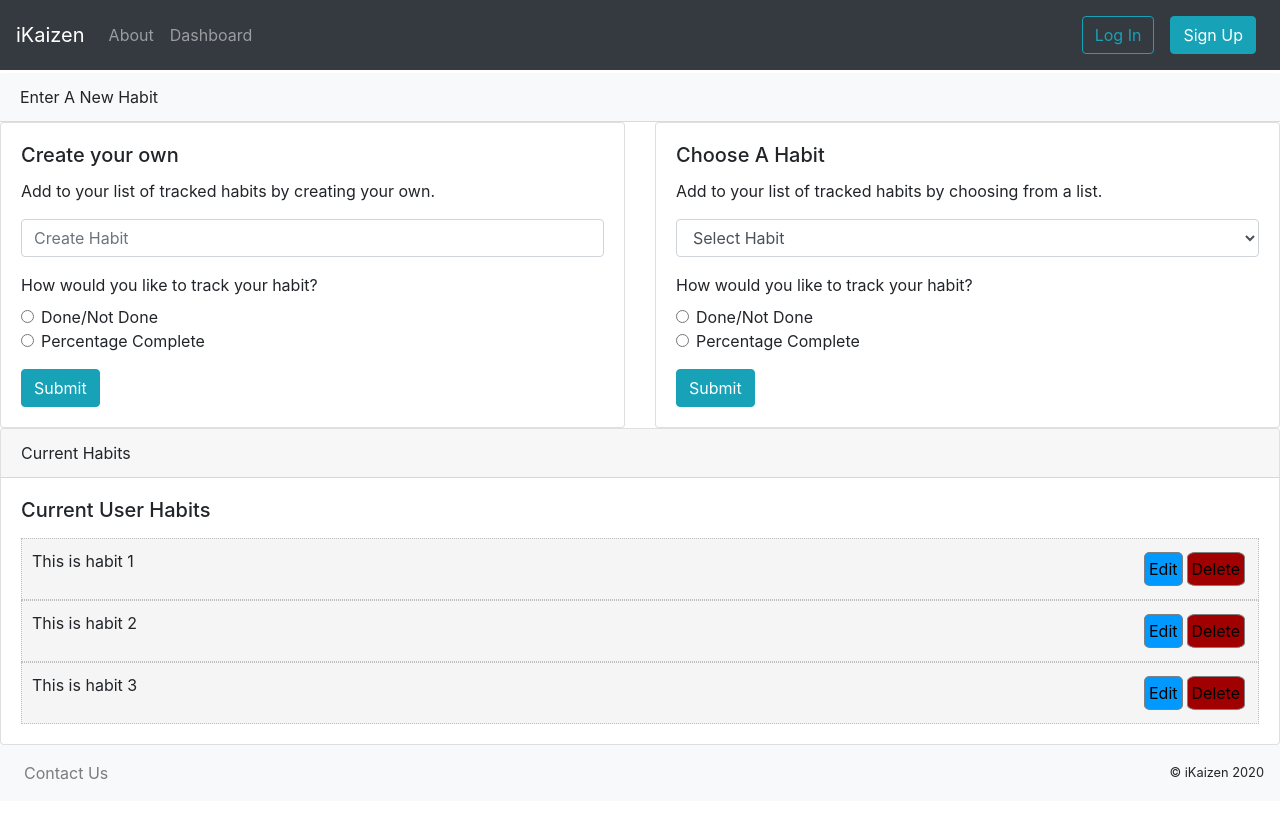
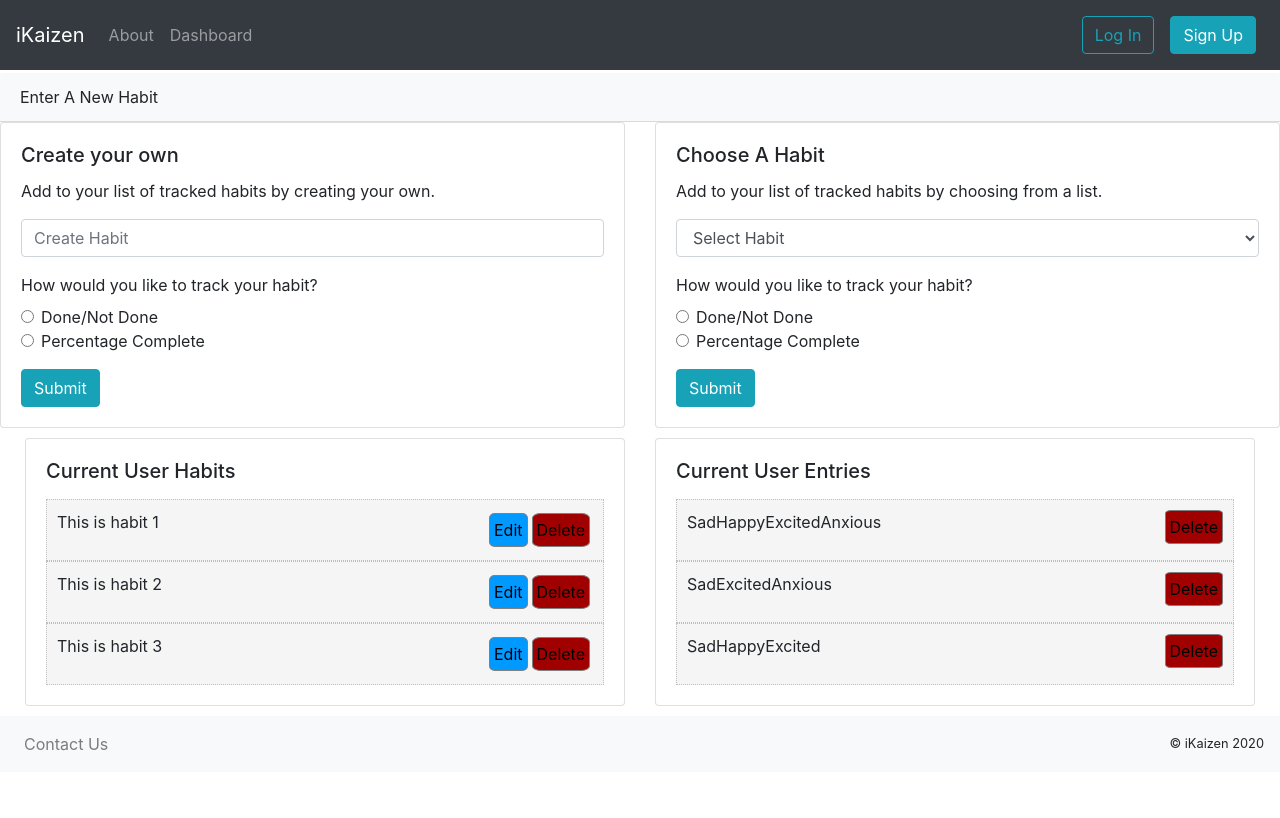
Before and after one commit to Ashley-Owens/iKaizen, a React (Create React App) app in the folder client/: page /Dashboard in a window 1280 px wide. Shown: the top 818 px of the page. Built offline with nearby package versions, Linux system fonts and the light colour scheme.

Commit message:
Added another card

```diff
--- a/client/src/components/dashboard/Dashboard.jsx
+++ b/client/src/components/dashboard/Dashboard.jsx
@@ -128,9 +128,9 @@ class Dashboard extends Component {
                     </Card>
                         </Col>
                     </Row>
-                </div>
+                    <Row style={{margin: "10px"}}>
+                        <Col>
                             <Card>
-                        <Card.Header>Current Habits</Card.Header>
                             <Card.Body>
                                 <Card.Title>Current User Habits</Card.Title>
                                 <Card.Text>
@@ -138,6 +138,20 @@ class Dashboard extends Component {
                                 <HabitList habits={this.state.habits} delHabit={this.delHabit}/>
                             </Card.Body>
                             </Card>
+                        </Col>
+                        <Col>
+                            <Card>
+                                <Card.Body>
+                                <Card.Text>
+                                    <Card.Title>Current User Entries</Card.Title>
+                                    <Card.Text> </Card.Text>
+                                    <EntryList entries={this.state.entries} delEntry={this.delEntry} />
+                                </Card.Text>
+                                </Card.Body>
+                            </Card>
+                        </Col>
+                    </Row>
+                </div>
 
 
 
```
Lines whose indentation alone changed are shown as unchanged.
